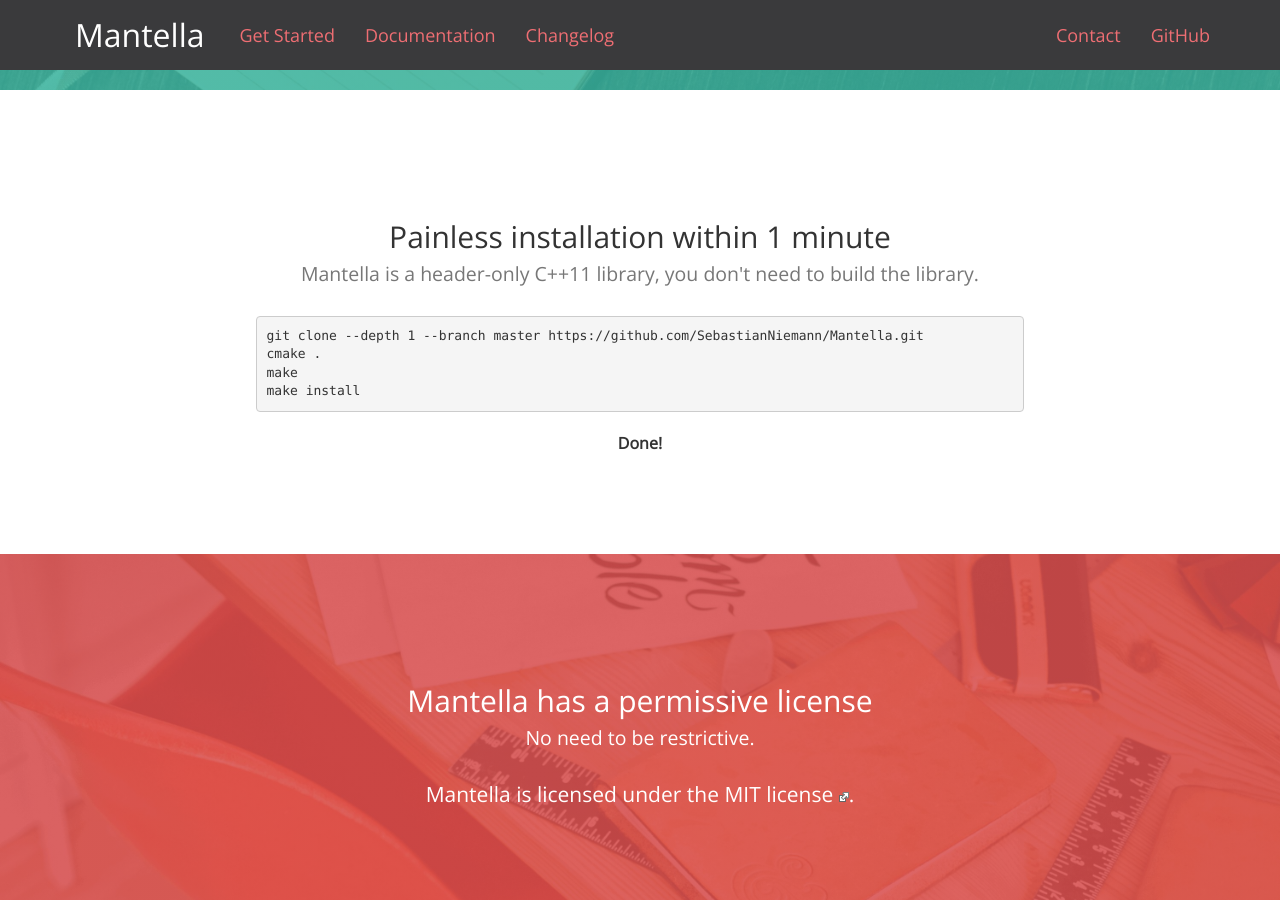
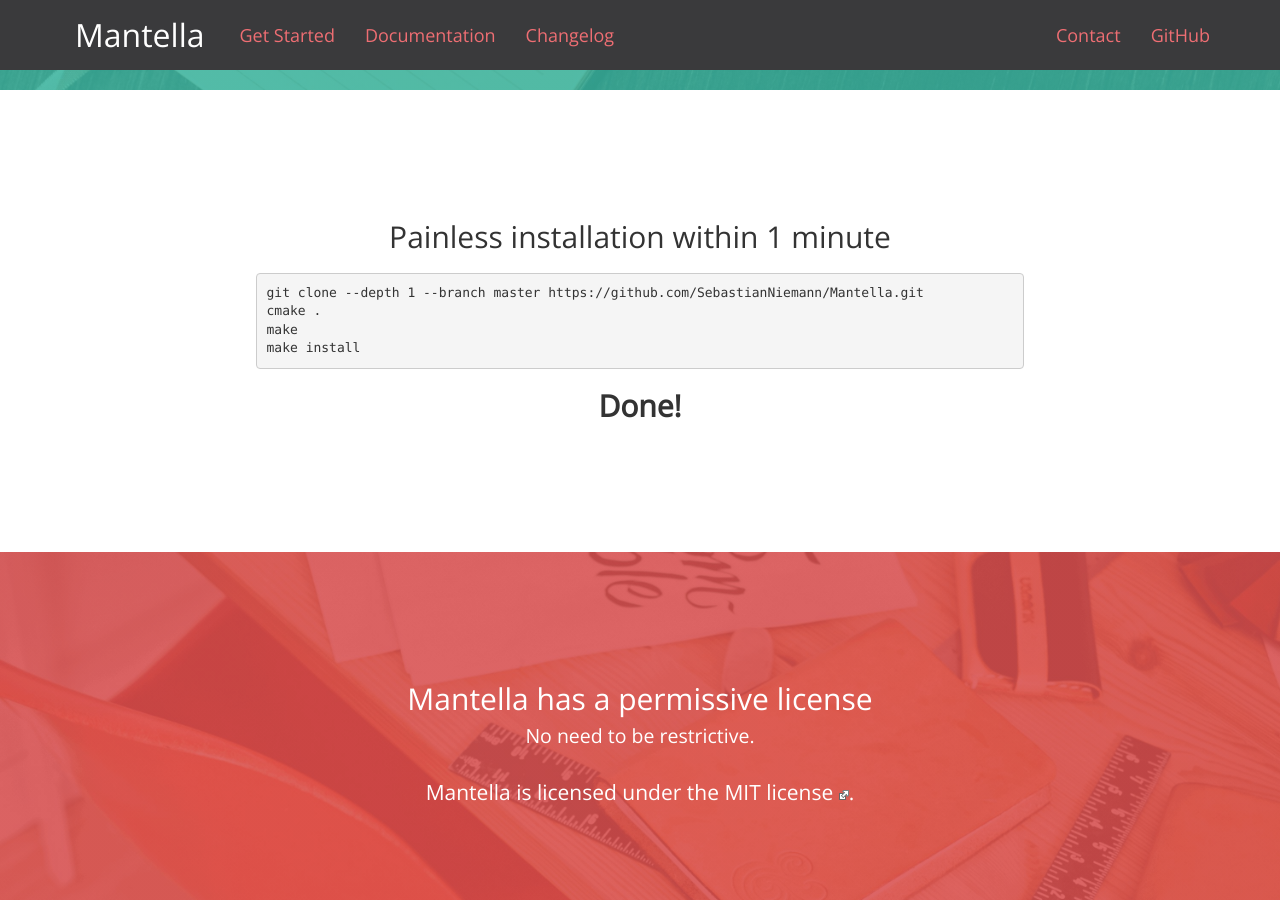
Before and after one commit to sebiniemann/Mantella, a Jekyll site: the page built from index.html, in a window 1280 px wide and 900 px high, scrolled down 1831 px. Built offline with Jekyll 4.4.1, drawn with Linux system fonts in a browser that asks for light colours.

Commit message:
Fixed painless installation
mantella is no longer header only

```diff
--- a/index.html
+++ b/index.html
@@ -46,7 +46,7 @@
 
 <div class="container-fluid text-center landing-page landing-page-fourth">
   <h2>Painless installation within 1 minute<br>
-  <small>Mantella is a header-only C++11 library, you don't need to build the library.</small></h2>
+  <!-- <small>Mantella is a header-only C++11 library, you don't need to build the library.</small></h2> -->
 
   <pre>git clone --depth 1 --branch master https://github.com/SebastianNiemann/Mantella.git
 cmake .
```
